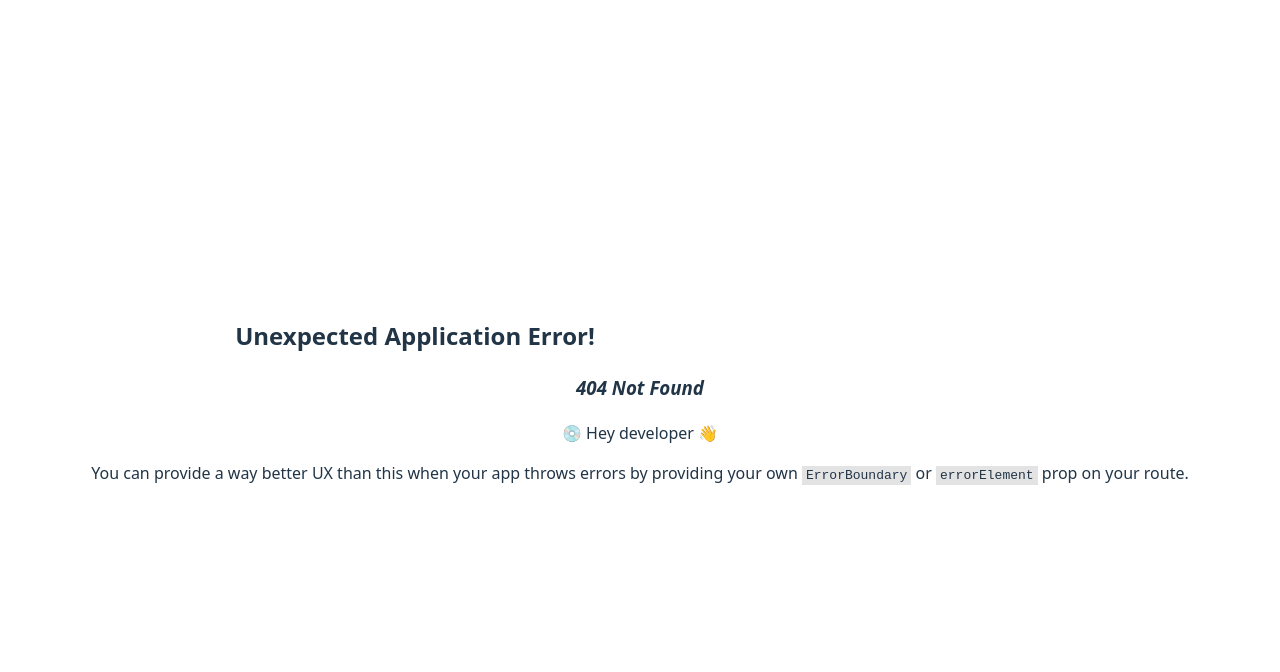
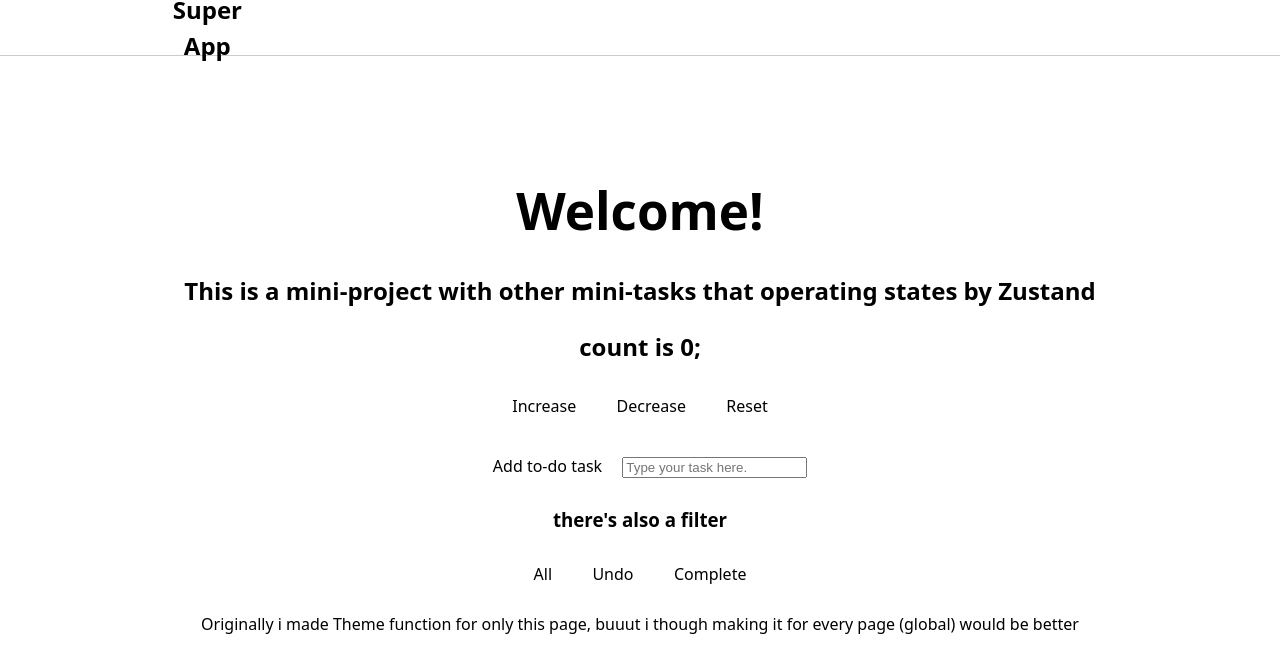
Before and after one commit to 1Malarka/React-Learning, a React (Vite) app in the folder Navigation-router/: page /App4 in a window 1280 px wide. Before the commit this address had no page. Shown: the top 672 px of the page. Built offline with nearby package versions, Linux system fonts and the light colour scheme.

Commit message:
Got in touch with Zustand, pretty cool thing tbh, made soo much mini-tasks in new mini-project

```diff
--- a/Navigation-router/package.json
+++ b/Navigation-router/package.json
@@ -12,7 +12,8 @@
   "dependencies": {
     "react": "^19.1.1",
     "react-dom": "^19.1.1",
-    "react-router-dom": "^7.8.2"
+    "react-router-dom": "^7.8.2",
+    "zustand": "^5.0.8"
   },
   "devDependencies": {
     "@eslint/js": "^9.33.0",
--- a/Navigation-router/src/App.jsx
+++ b/Navigation-router/src/App.jsx
@@ -1,22 +1,49 @@
 import { createBrowserRouter, RouterProvider, Outlet, Link  } from "react-router-dom";
+import { create } from "zustand";
 
 import App0 from "./myOtherProjects/App0";
 import App1 from "./myOtherProjects/App1";
 import App2 from "./myOtherProjects/App2";
 import App3 from "./myOtherProjects/App3";
+import App4 from "./myOtherProjects/App4";
+
+const useStore = create((set) => ({
+  theme: "light",   // theme (fr ong???)
+    toggleTheme: () =>
+      set((state) => ({
+      theme: state.theme === "light" ? "dark" : "light"
+    })),
+}))
+
+function ThemeToggle() {
+const theme = useStore((state) => state.theme)
+const toggleTheme = useStore((state) => state.toggleTheme)
+
+  if (theme == "light") {
+    document.body.className = "lightTheme"
+  } else {
+    document.body.className = "blackTheme"
+  }
+
+  return (
+    <button className="ThemeButton" onClick={toggleTheme}>{theme}</button>
+  )
+}
 
 function Layout() {
   return (
     <div>
       <header>
-        <h2>Super App</h2>
+        <h2 className="Navbarh2">Super App</h2>
         <div className="Links">
         <nav>
           <Link to="/">Home</Link> |{" "}
           <Link to="/App0">App1</Link> |{" "}
           <Link to="/App1">App2</Link> |{" "}
           <Link to="/App2">App3</Link> |{" "}
-          <Link to="/App3">App4</Link>
+          <Link to="/App3">App4</Link> |{" "}
+          <Link to="/App4">App5</Link>
+          <ThemeToggle />
         </nav>
         </div>
       </header>
@@ -40,6 +67,7 @@ const router = createBrowserRouter([
       { path: "/App1", element: <App1 /> },
       { path: "/App2", element: <App2 /> },
       { path: "/App3", element: <App3 /> },
+      { path: "/App4", element: <App4 /> },
     ],
   },
 ]);
--- a/Navigation-router/src/index.css
+++ b/Navigation-router/src/index.css
@@ -4,7 +4,8 @@
   font-weight: 400;
 
   color-scheme: light dark;
-  color: rgba(255, 255, 255, 0.87);
+  color: #213547;
+  background-color: #ffffff;
   background-color: #242424;
 
   font-synthesis: none;
@@ -25,7 +26,9 @@ header {
   align-items: center;
 }
 
-h2 {
+
+
+.Navbarh2 {
   margin-left: 150px;
   margin-right: 600px;
 }
@@ -46,7 +49,7 @@ a {
   color: black;
 }
 a:hover {
-  color: #535bf2;
+  color: #747bff;
 }
 
 body {
@@ -69,7 +72,7 @@ button {
   font-size: 1em;
   font-weight: 500;
   font-family: inherit;
-  background-color: #1a1a1a;
+   background-color: #f9f9f9;
   cursor: pointer;
   transition: border-color 0.25s;
 }
@@ -81,15 +84,28 @@ button:focus-visible {
   outline: 4px auto -webkit-focus-ring-color;
 }
 
-@media (prefers-color-scheme: light) {
-  :root {
-    color: #213547;
-    background-color: #ffffff;
-  }
-  a:hover {
-    color: #747bff;
-  }
-  button {
-    background-color: #f9f9f9;
-  }
+.lightTheme,
+.lightTheme button,
+.lightTheme a{
+  background-color: white;
+  color: black;
 }
+
+.blackTheme,
+.blackTheme button,
+.blackTheme a{
+  background-color: black;
+  color: white;
+}
+
+.lightTheme header{
+  background-color: white;
+  color: black;
+  border-bottom: 0.375px solid rgba(0, 0, 0, 0.205);
+}
+
+.blackTheme header{
+  background-color: black;
+  color: white;
+  border-bottom: 0.375px solid rgba(255, 255, 255, 0.461);
+}
--- /dev/null
+++ b/Navigation-router/src/myOtherProjects/App4.jsx
@@ -0,0 +1,139 @@
+import { useState } from "react";
+import { create } from "zustand";
+import { persist } from "zustand/middleware";
+
+const useStore = create(
+  persist(
+       (set) => ({
+     count: 0,
+     increase: () => set((state) => ({ count: state.count + 1 })),
+     decrease: () => set((state) => ({ count: state.count - 1 })),
+     reset: () => set(() => ({ count: 0 })),
+    //  todos below
+    todos: [],
+    filter: "All",
+    setFilter: (f) => set({filter: f}),  // filter (omg)
+    theme: "light",   // theme (fr ong???)
+    toggleTheme: () =>
+      set((state) => ({
+      theme: state.theme === "light" ? "dark" : "light"
+    })),
+
+
+    addTodo: (text) =>
+      set((state) => ({
+        todos: [...state.todos, {id: Date.now(), text, completed: false}]
+      })),
+    removeTodo: (id) =>
+      set((state) => ({
+        todos: state.todos.filter((t) => t.id !== id)
+      })),
+    toggleTodo: (id) =>
+      set((state) => ({
+        todos: state.todos.map((t) =>
+        t.id === id ? { ...t, completed: !t.completed } : t
+      ),
+    })),
+  }),
+  {
+      name: "app-storage"
+    }
+));
+
+function StateManagment() {
+
+function Counter() {
+  const count = useStore((state) => state.count)
+  const increase = useStore((state) => state.increase)
+  const decrease = useStore((state) => state.decrease)
+  const reset = useStore((state) => state.reset)
+
+  return (
+    <div>
+      <h2>
+        count is {count};
+      </h2>
+      <button onClick={increase}>
+       Increase
+      </button>
+      <button onClick={decrease}>
+        Decrease
+      </button>
+      <button onClick={reset}>
+        Reset
+      </button>
+    </div>
+  )
+}
+
+function TodoList() {
+  const todos = useStore((state) => state.todos)
+  const addTodo = useStore((state) => state.addTodo)
+  const removeTodo = useStore((state) => state.removeTodo)
+  const toggleTodo = useStore((state) => state.toggleTodo)
+  const [text, setText] = useState();
+  const filter = useStore((state) => state.filter)
+  const setFilter = useStore((state) => state.setFilter)
+
+  const filteredTodos = todos.filter((t) => {
+    if (filter === "Undo") return !t.completed;
+    if (filter === "Complete") return t.completed;
+    return true;
+  })
+
+  function AddFilter() {
+    if (text.trim() ===  "") {
+      return;
+    } else {
+    addTodo(text);
+    setText("");
+    }
+  }
+
+
+  return (
+    <div>
+      <ul>
+        {filteredTodos.map((t) => (
+          <li key={t.id}>
+          <span style={{ textDecoration: t.completed ? "line-through" : "none" }}>
+           {t.text}
+          </span>
+          <button onClick={() => toggleTodo(t.id)}>
+           {t.completed ? "Undo" : "Complete"}
+          </button>
+          <button onClick={() => removeTodo(t.id)}>Remove</button>
+          </li>
+        ))}
+      </ul>
+      <button onClick={AddFilter} >Add to-do task</button>
+      <input type="text" placeholder="Type your task here." onChange={(e) => setText(e.target.value)}  />
+      <h3>there's also a filter</h3>
+      <div>
+        <button onClick={() => setFilter("All")}>All</button>
+        <button onClick={() => setFilter("Undo")}>Undo</button>
+        <button onClick={() => setFilter("Complete")}>Complete</button>
+      </div>
+    </div>
+  )
+}
+
+
+
+ return (
+<div>
+  <div>
+    <h1>Welcome!</h1>
+    <h2>This is a mini-project with other mini-tasks that operating states by Zustand</h2>
+    <Counter />
+  </div>
+  <div>
+    <TodoList />
+    <p>Originally i made Theme function for only this page, buuut i though making it for every page (global) would be better</p>
+  </div>
+</div>
+ )
+
+}
+
+export default StateManagment;
```
Also changed, not shown: 1 other file (tests, documents, lock files or other folders).
